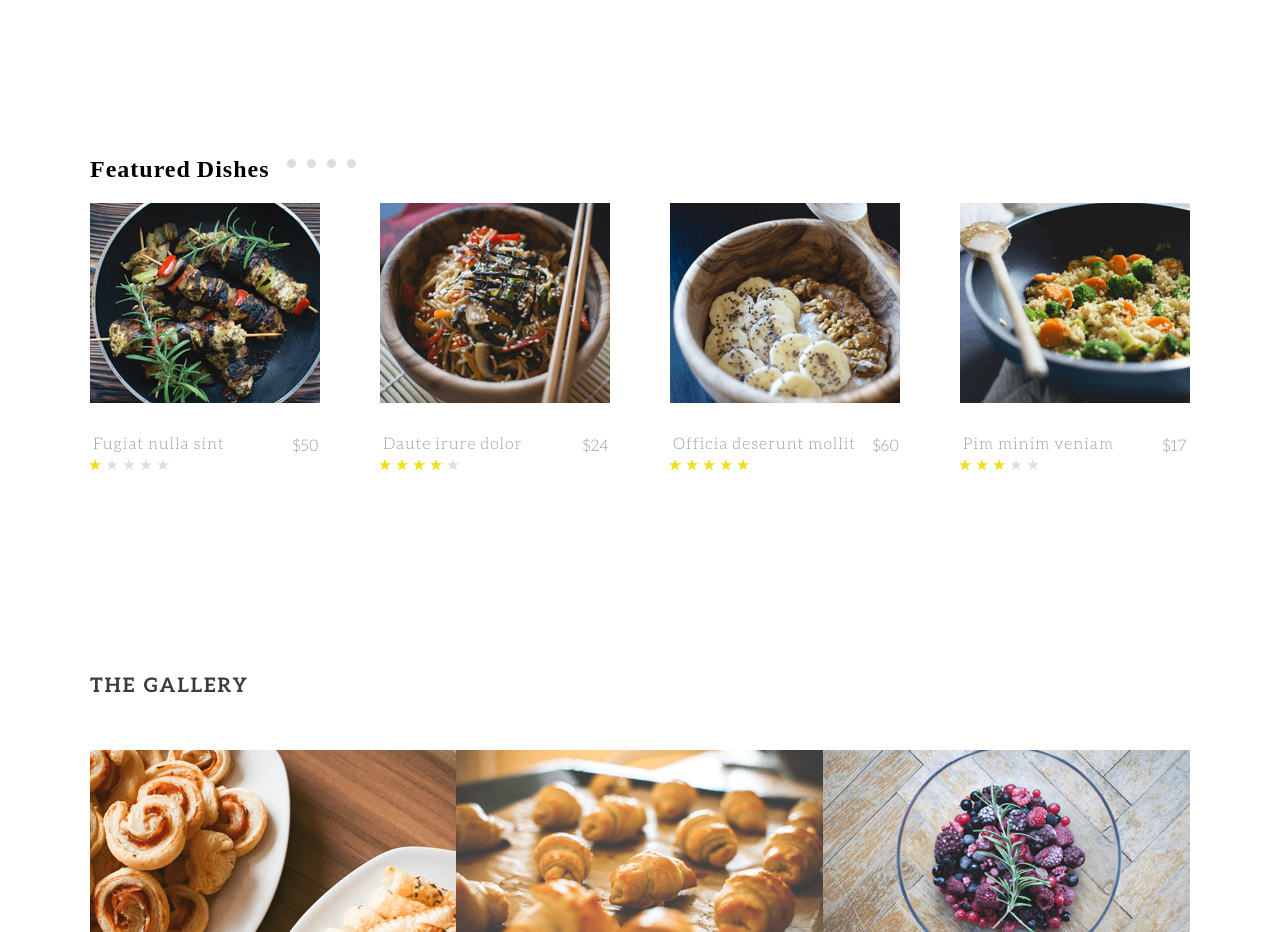
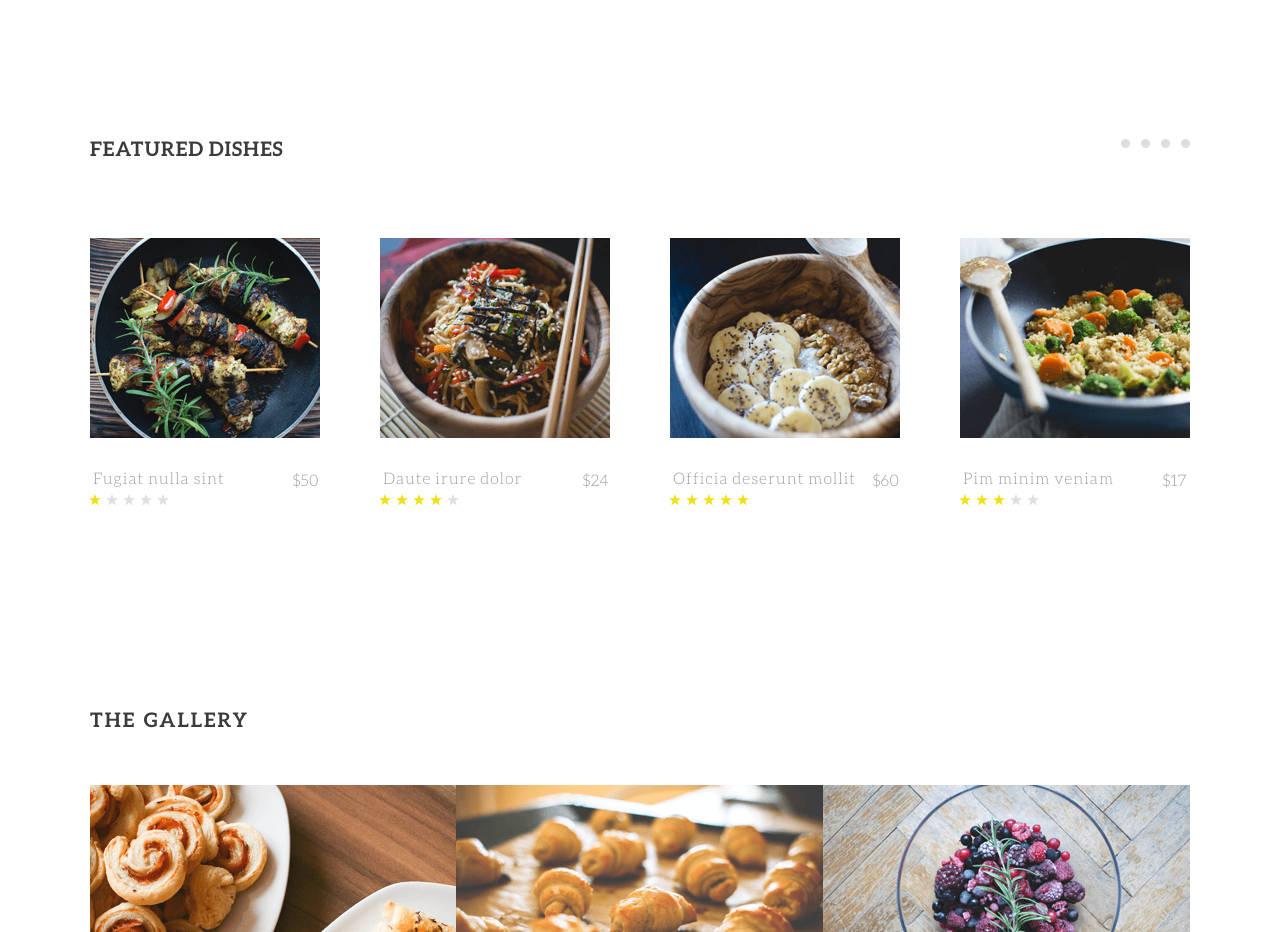
Before and after one commit to kaktuxis/Resto, a website: page index.html in a window 1280 px wide. Shown: the part 1340-2272 px from the top of the page. Drawn offline with Linux system fonts and the light colour scheme; a web font is replaced by a local one.

Commit message:
less > css

```diff
--- a/index.html
+++ b/index.html
@@ -3,7 +3,7 @@
 	<head>
 		<title>Resto</title>
 		<meta charset="utf-8">
-		<link rel="stylesheet" type="text/css" href="style.css">
+		<link rel="stylesheet" type="text/css" href="syle.compiled.css">
 	</head>
 	<body>
 		<header>
@@ -65,7 +65,7 @@
 		</div>
 		<span class="menu-button"><span class="menu-button__border">load more</span><i class="menu-button__icon"></i></span>
 		<div class="dishes">
-			<h2 class="dishes__heading">
+			<h2 class="dishes-heading">
 				<span class="dishes__text">Featured Dishes</span>
 				<span class="carusel__indicator">
 					<i></i><i></i><i></i><i></i>
--- a/less/style.less
+++ b/less/style.less
@@ -5,9 +5,9 @@
 @heading-font-normal: WCManoNegraBta;
 @font-face {font-family: @content-font-normal; src: url(font/Aleo-Regular.otf);}
 @font-face {font-family: @content-font-bold; src: url(font/Aleo-Bold.otf);}
-@font-face {font-family: content-font-light_italic; src: url(font/Aleo-LightItalic.otf);}
+@font-face {font-family: @content-font-light_italic; src: url(font/Aleo-LightItalic.otf);}
 @font-face {font-family: @content-font-light; src: url(font/Aleo-Light.otf);}
-@font-face {font-family: heading-font-normal; src: url(font/WCManoNegraBta.otf);}
+@font-face {font-family: @heading-font-normal; src: url(font/WCManoNegraBta.otf);}
 body {
 	background-color: #ffffff;
 	font-family:  @content-font-normal;
```
Also changed, not shown: syle.compiled.css.
